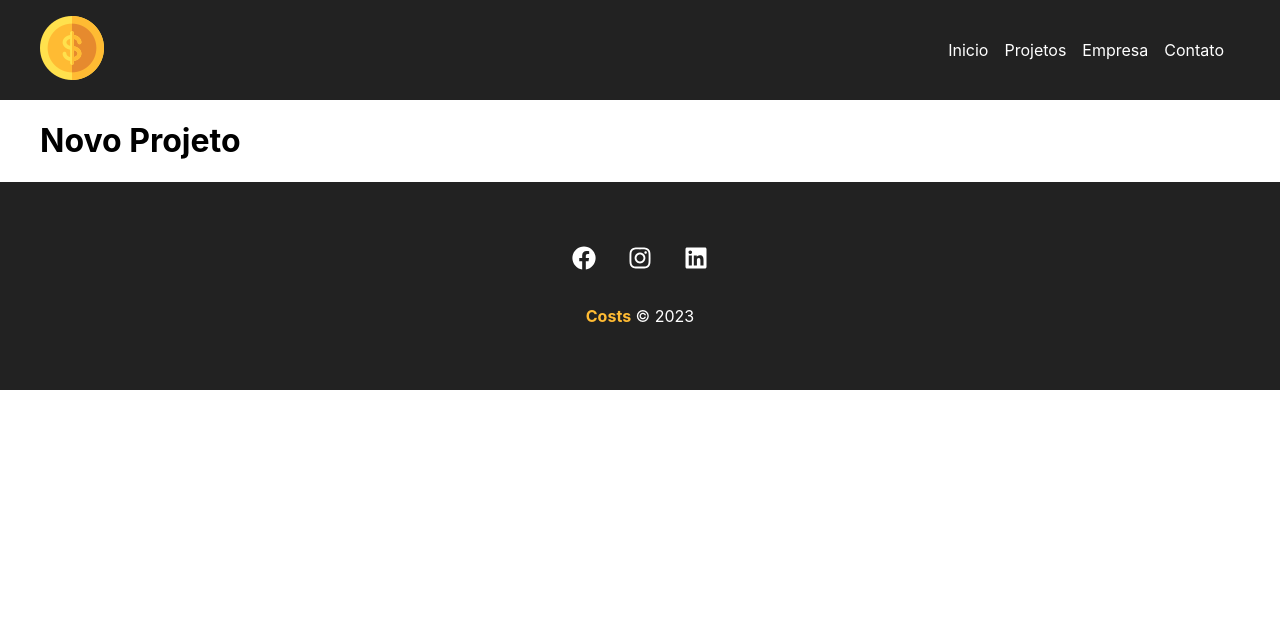
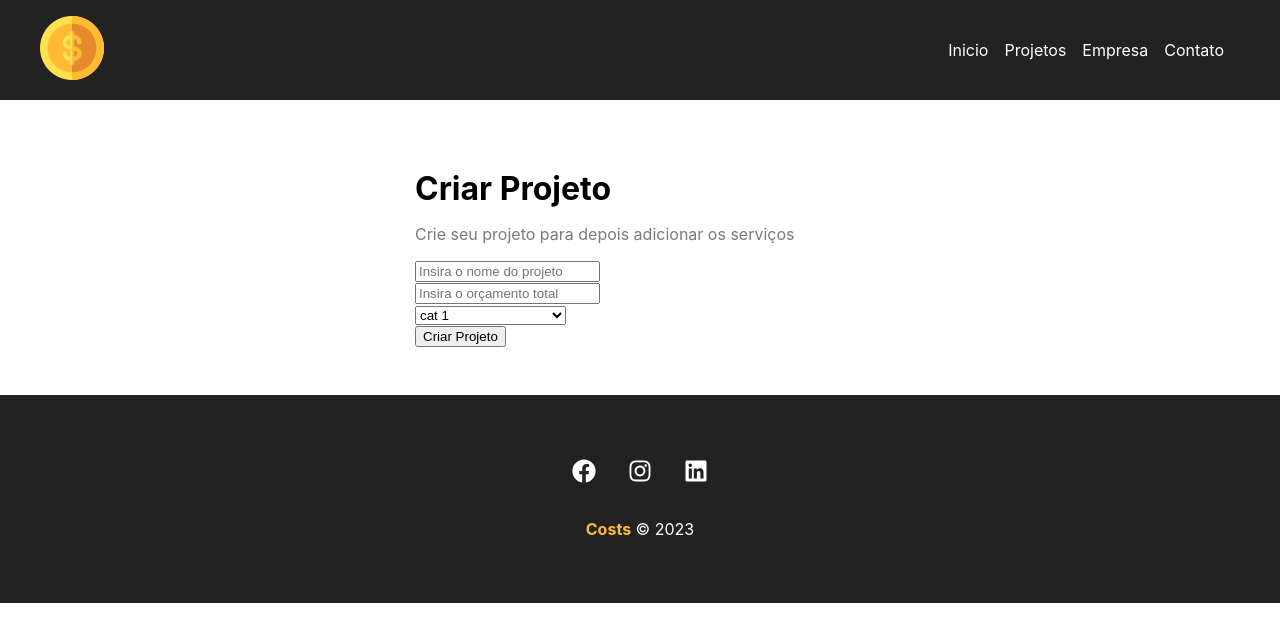
Before and after one commit to DevCarlosFilipe/LearnReactJS, a React (Create React App) app in the folder costs/: page /newproject in a window 1280 px wide. Shown: the top 642 px of the page. Built offline with nearby package versions, Linux system fonts and the light colour scheme.

Commit message:
Aula #21
Criando a estruturação da página NewProjects e criando o componente do forms

```diff
--- a/costs/src/components/pages/NewProject.js
+++ b/costs/src/components/pages/NewProject.js
@@ -1,5 +1,14 @@
+import ProjectForm from "../project/ProjectForm";
+import styles from "./css/NewProject.module.css";
+
 function NewProject() {
-    return <h1>Novo Projeto</h1>;
+    return (
+        <div className={styles.newproject_container}>
+            <h1>Criar Projeto</h1>
+            <p>Crie seu projeto para depois adicionar os serviços</p>
+            <ProjectForm />
+        </div>
+    );
 }
 
 export default NewProject;
--- /dev/null
+++ b/costs/src/components/pages/css/NewProject.module.css
@@ -0,0 +1,13 @@
+.newproject_container {
+    width: 450px;
+    margin: 0 auto;
+    padding: 3em;
+}
+
+.newproject_container h1 {
+    margin-bottom: 0.5em;
+}
+
+.newproject_container p {
+    color: #7b7b7b;
+}
--- /dev/null
+++ b/costs/src/components/project/ProjectForm.js
@@ -0,0 +1,24 @@
+function ProjectForm() {
+    return (
+        <form>
+            <div>
+                <input type="text" placeholder="Insira o nome do projeto" />
+            </div>
+            <div>
+                <input type="text" placeholder="Insira o orçamento total" />
+            </div>
+            <div>
+                <select name="category_id">
+                    <option disabled>Selecione a categoria</option>
+                    <option value="1">cat 1</option>
+                    <option value="2">cat 2</option>
+                </select>
+            </div>
+            <div>
+                <button>Criar Projeto</button>
+            </div>
+        </form>
+    );
+}
+
+export default ProjectForm;
```
